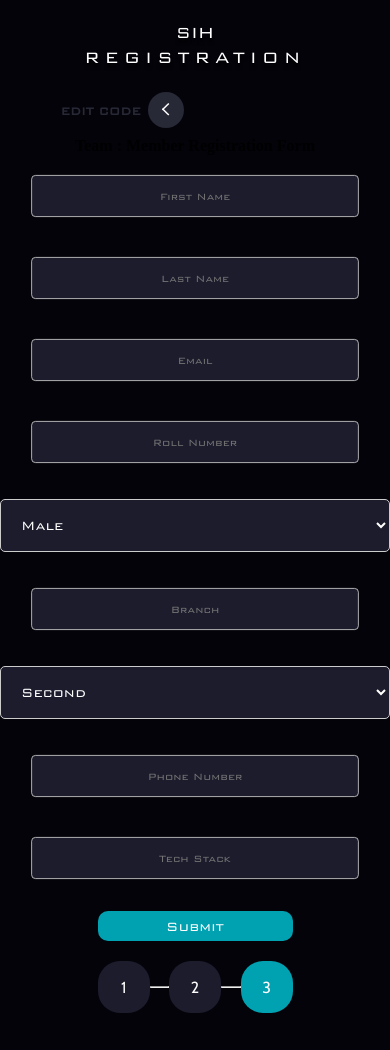
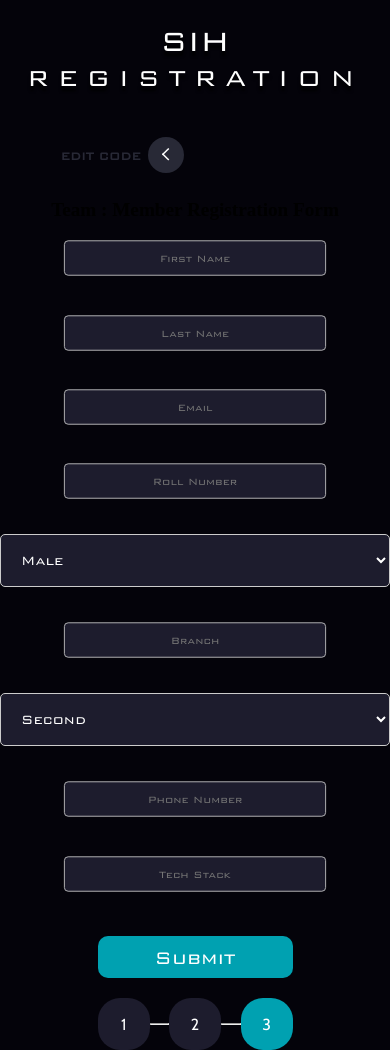
Before and after one commit to ParianshMahajan/SIH-Portal, a React (Create React App) app in the folder client/: page /register/1 in a window 390 px wide. Before the commit the page ends 1013 px from the top, so only its background shows below. Built offline with nearby package versions, Linux system fonts and the light colour scheme; no server answers.

Commit message:
add responsiveness to table

```diff
--- a/client/src/App.css
+++ b/client/src/App.css
@@ -815,3 +815,158 @@ h1 {
     padding-right: 2rem; /* Adjust for dropdown arrow */
   }
 }
+
+
+
+/* General styles for table and team */
+.team {
+  display: flex;
+
+  justify-content: space-between;
+  padding: 1rem;
+  width: 100%;
+  max-width: 1000px; /* Adjust as needed */
+  box-shadow: none;
+  background-color: transparent;
+  margin-bottom: 0.5rem;
+  color: white;
+}
+
+/* Column adjustments for smaller screens */
+.teamname, .pts, .time {
+  flex: 1;
+  text-align: center;
+  font-size: 1.5rem; /* Default font size */
+  overflow: visible; /* Ensure content is visible */
+  word-break: break-word; /* Break long words if needed */
+}
+
+@media only screen and (max-width: 1000px) {
+  .teamname, .pts, .time {
+    font-size: 1.2rem; /* Adjust font size for screens 1000px and below */
+  }
+
+  .team {
+    padding: 0.5rem; /* Reduce padding */
+    flex-direction: column; /* Stack items vertically if needed */
+  }
+
+  .teamname {
+    width: 100%; /* Full width */
+    font-size: 1.2rem; /* Adjust font size */
+  }
+
+  .pts {
+    width: 100%; /* Full width */
+    font-size: 1.2rem; /* Adjust font size */
+  }
+
+  .time {
+    width: 100%; /* Full width */
+    font-size: 1.2rem; /* Adjust font size */
+  }
+}
+
+@media only screen and (max-width: 600px) {
+  .teamname, .pts, .time {
+    font-size: 1rem; /* Further adjust font size for very small screens */
+    text-align: center;
+    overflow: visible; /* Ensure text is fully visible */
+    word-break: break-word; /* Break long words */
+  }
+
+  .team {
+    padding: 0.5rem; /* Reduce padding */
+  }
+
+  .teamname {
+    width: 100%; /* Full width */
+    font-size: 1rem; /* Adjust font size */
+  }
+
+  .pts {
+    width: 100%; /* Full width */
+    font-size: 1rem; /* Adjust font size */
+  }
+
+  .time {
+    width: 100%; /* Full width */
+    font-size: 1rem; /* Adjust font size */
+  }
+}
+
+@media only screen and (max-width: 768px) {
+  .reg {
+    margin-top: 5vh; /* 5% of viewport height */
+    margin-bottom: 0;
+    font-size: 2.2rem; /* Increased font size */
+  }
+
+  .regunder {
+    margin: 1% 0 5vh 0; /* Adjust margin for spacing */
+    letter-spacing: 0.3em; /* Responsive letter spacing */
+    font-size: 1.8rem; /* Increased font size */
+  }
+
+  .join {
+    height: 5vh; /* Height relative to viewport height */
+    width: 40vw; /* Width relative to viewport width */
+    font-size: 1.2rem; /* Increased font size */
+  }
+
+  .details {
+    font-size: 1.2rem; /* Increased font size */
+    margin: 2% 5% 5vh 5%; /* Margin with responsive units */
+    width: 90%; /* Adjust width for smaller screens */
+  }
+
+  .formrow > input {
+    width: 80%; /* Relative to parent width */
+    font-size: 1rem; /* Increased font size */
+    height: 5vh; /* Height relative to viewport height */
+  }
+
+  .submit {
+    width: 50vw; /* Width relative to viewport width */
+    font-size: 1.4rem; /* Increased font size */
+    height: 5vh; /* Height relative to viewport height */
+    margin-top: 3vh; /* Margin relative to viewport height */
+  }
+
+  .teamname, .pts, .time {
+    font-size: 1.2rem; /* Increased font size */
+  }
+
+  /* Adjust layout for the Home button */
+  .regform {
+    display: flex;
+    flex-direction: column;
+    align-items: center;
+    margin: 0;
+  }
+
+  .formrow.btcenter {
+    margin: 2vh 0; /* Margin relative to viewport height */
+  }
+
+  .container #container {
+    display: flex;
+    justify-content: center;
+    width: 100%;
+  }
+
+  .hister {
+    margin-top: 5vh; /* Margin relative to viewport height */
+  }
+
+  .kuchbhi {
+    display: flex;
+    flex-direction: column;
+    align-items: center;
+    width: 100%;
+  }
+
+  .leaderboardcont {
+    width: 90vw; /* Width relative to viewport width */
+  }
+}
--- a/client/src/Pages/Incomplete Teams/teams.js
+++ b/client/src/Pages/Incomplete Teams/teams.js
@@ -1,7 +1,6 @@
 import React, { useState, useEffect } from "react";
 import { useNavigate } from "react-router-dom";
 import axios from "axios";
-import { useCookies } from "react-cookie";
 import { api_url } from "../../config";
 
 const Teams = () => {
@@ -49,15 +48,14 @@ const Teams = () => {
             margin: "-4.1% 5% 1% 4%",
           }}
         >
-          <div className="formrow btcenter ">
+          <div className="formrow btcenter">
             <div className="container" id="container">
               <div className="hister">
-
-              <button class="learn-more" onClick={() => navigate("/register")}>
-                <span class="circle" aria-hidden="true">
-                  <span class="icon arrow"></span>
+                <button className="learn-more" onClick={() => navigate("/register")}>
+                  <span className="circle" aria-hidden="true">
+                    <span className="icon arrow"></span>
                   </span>
-                <span class="button-text">Home</span>
+                  <span className="button-text">Home</span>
                 </button>
               </div>
             </div>
```
Lines whose indentation alone changed are shown as unchanged.
